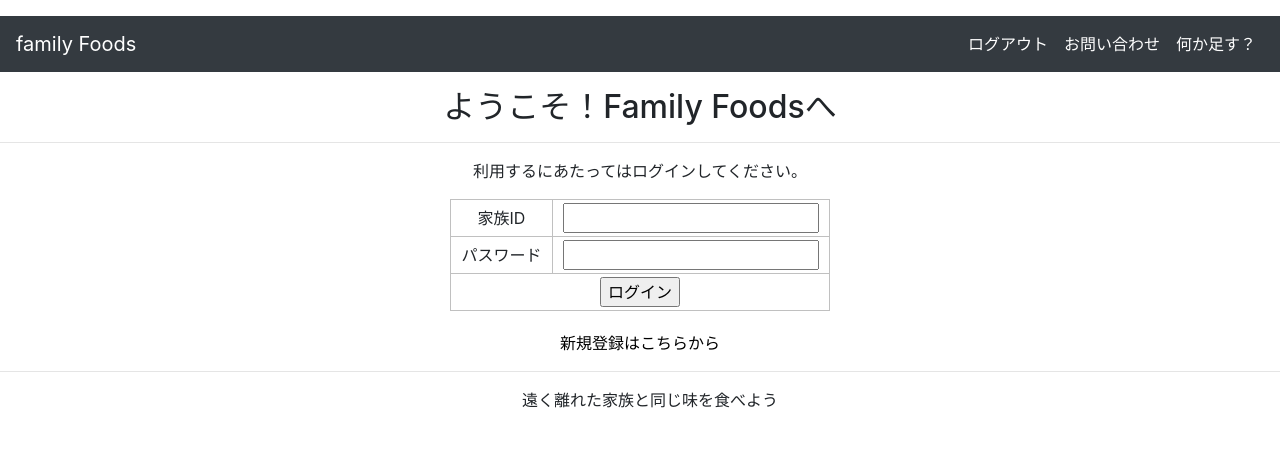
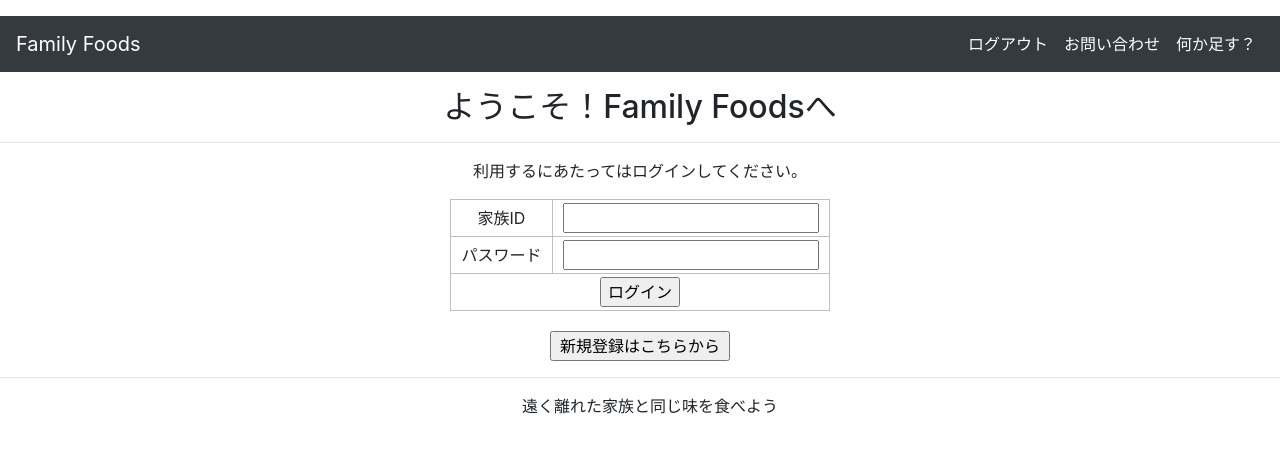
Before and after one commit to FukumaruH/FF, a PHP site: page /FF/user/login.php in a window 1280 px wide. Shown: the top 453 px of the page. Run offline with PHP 8.4, Linux system fonts and the light colour scheme.

Commit message:
新規ボタンとロゴの変更

```diff
--- a/header.php
+++ b/header.php
@@ -19,7 +19,7 @@
         <button class="navbar-toggler" type="button" data-toggle="collapse" data-target="#navbarNav4" aria-controls="navbarNav4" aria-expanded="false" aria-label="Toggle navigation">
             <span class="navbar-toggler-icon"></span>
         </button>
-        <a class="navbar-brand" href="//localhost/FF/index.php">family Foods</a>
+        <a class="navbar-brand" href="//localhost/FF/index.php">Family Foods</a>
         <div class="collapse navbar-collapse justify-content-end">
             <ul class="navbar-nav">
                 <li class="nav-item active">
--- a/user/login.php
+++ b/user/login.php
@@ -15,7 +15,7 @@
     <tr><td colspan="2"><input type="submit" value="ログイン"></td></tr>
 </table>
 </form>
-<a href="./signup.php">新規登録はこちらから</a>
+<a href="./signup.php"><input type="button" value="新規登録はこちらから" style="width:180px;height:30px"></a>
 <?php
     require_once __DIR__ ."/../footer.php";
 ?>
```
Also changed, not shown: images/logo.png.
